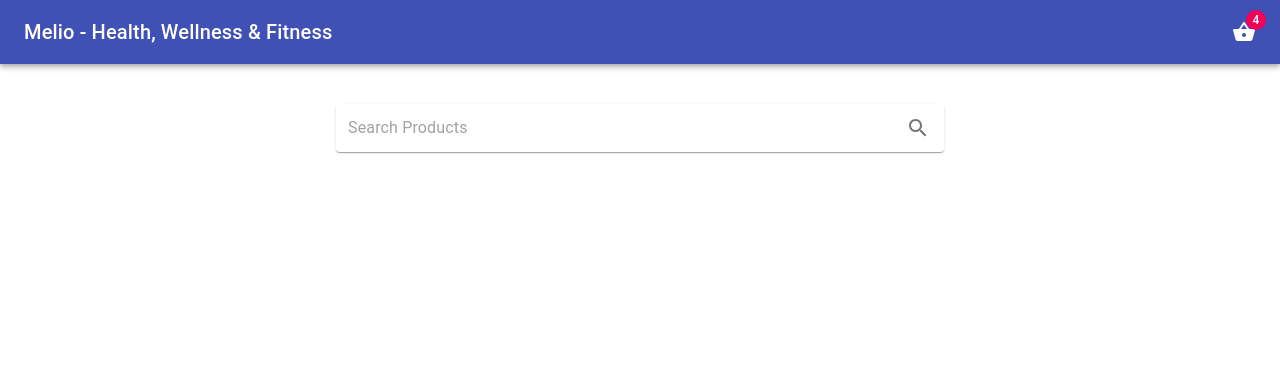
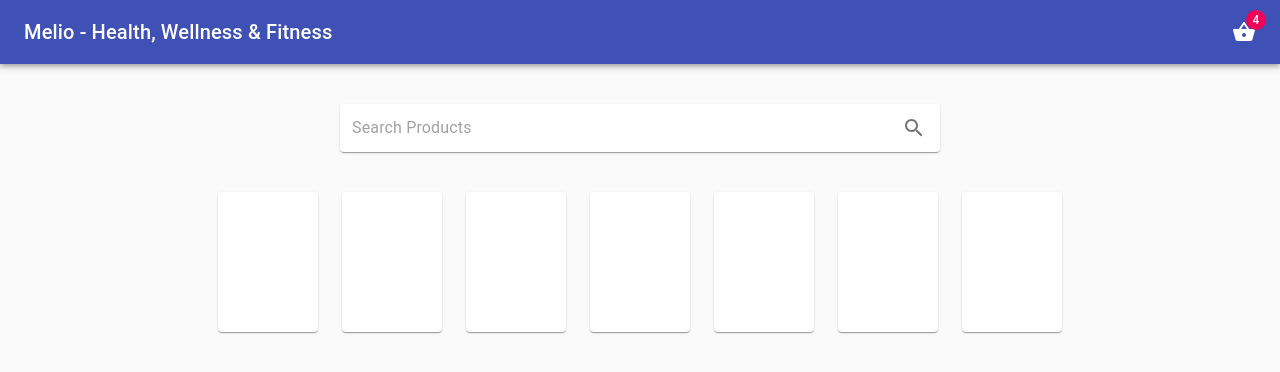
Before and after one commit to MilosTanaskovic/COVID-19-products-react-redux, a React (Create React App) app: page / in a window 1280 px wide. Shown: the top 372 px of the page. Built offline with nearby package versions, Linux system fonts and the light colour scheme.

Commit message:
create products components and fake list of products...

```diff
--- a/src/components/Products.js
+++ b/src/components/Products.js
@@ -1,14 +1,32 @@
 import React from 'react'
+
+import { makeStyles } from '@material-ui/core/styles';
+import Grid from '@material-ui/core/Grid';
+import Paper from '@material-ui/core/Paper';
 
 /**
 * @author Milos Tanaskovic
 * @function Products
 **/
 
-const Products = (props) => {
+const useStyles = makeStyles((theme) => ({
+  root: {
+    flexGrow: 1,
+  },
+  paper: {
+    height: 140,
+    width: 100,
+  },
+}));
+
+const Products = ({pruduct}) => {
+  const classes = useStyles();
+
   return(
-    <div>Products</div>
-   )
+    <Grid key={pruduct} item>
+      <Paper className={classes.paper} />
+    </Grid>
+   );
   }
 
 
--- a/src/pages/MainPage.js
+++ b/src/pages/MainPage.js
@@ -1,11 +1,16 @@
 import React, { useState } from 'react'
-
+// import component
+import Products from '../components/Products';
 // material-ui
 import { makeStyles } from '@material-ui/core/styles';
 import Paper from '@material-ui/core/Paper';
 import InputBase from '@material-ui/core/InputBase';
 import IconButton from '@material-ui/core/IconButton';
 import SearchIcon from '@material-ui/icons/Search';
+import CssBaseline from '@material-ui/core/CssBaseline';
+import Typography from '@material-ui/core/Typography';
+import Container from '@material-ui/core/Container';
+import Grid from '@material-ui/core/Grid';
 
 // import API
 import Api from '../api';
@@ -37,8 +42,11 @@ const useStyles = makeStyles((theme) => ({
 
 const MainPage = (props) => {
  const classes = useStyles();
+ // store API results
+ const [results, setResults] = useState([1,2,3,4,5,6,7]);
 
   return(
+    <Container>
      <Paper component="form" className={classes.root}>
        <InputBase
          className={classes.input}
@@ -49,6 +57,23 @@ const MainPage = (props) => {
          <SearchIcon />
        </IconButton>
      </Paper>
+     <CssBaseline />
+     <Typography
+      component="div"
+      style={{ height: '100vh' }}
+     >
+      {/* display results from API */}
+      {/* list of products */}
+        <Grid container justify="center" spacing="3">
+          {
+            results.map((pruduct) => (
+              <Products pruduct={pruduct} />
+            ))
+          }
+        </Grid>
+      {/* list of products */}
+     </Typography>
+    </Container>
    )
   }
 
```
Lines whose indentation alone changed are shown as unchanged.
